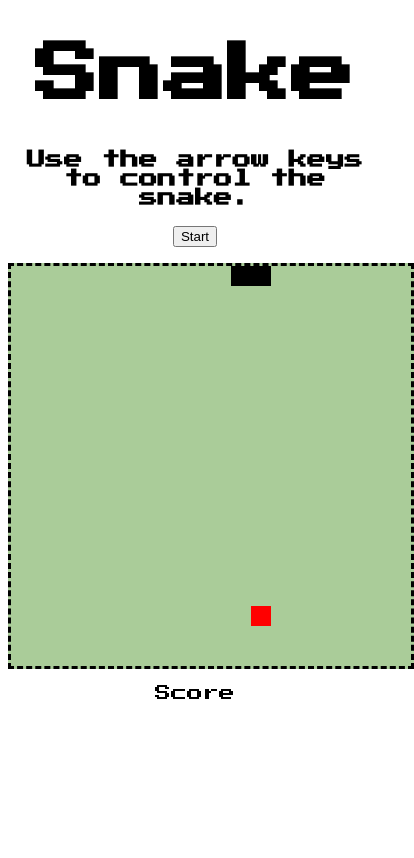
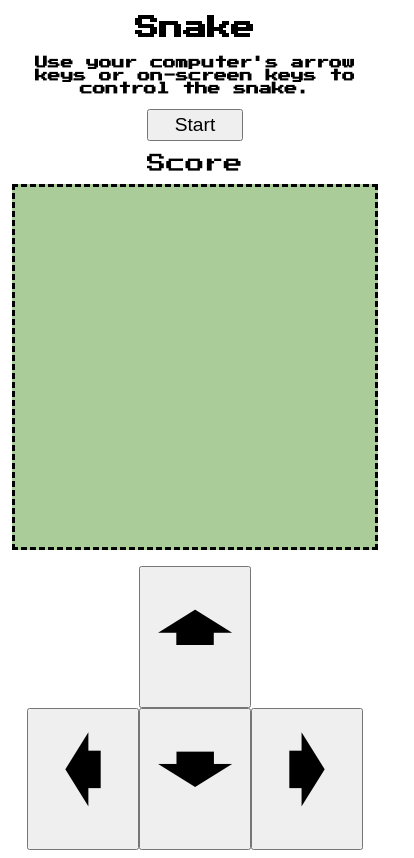
Before and after one commit to al-mun/snake, a plain HTML site: page index.html in a window 390 px wide. Shown: the whole page, 414 px wide, since content can reach past the window. Drawn offline with Linux system fonts and the light colour scheme.

Commit message:
Add files via upload

```diff
--- a/draw.js
+++ b/draw.js
@@ -1,21 +1,23 @@
+
 const canvas = document.querySelector(".canvas");           //Find the class canvas
 const ctx = canvas.getContext("2d");                    //get canvas context
 const scale = 20;                                       //rows and collumns are 10 pixels
 const rows = canvas.height / scale;                     //row are the height divided by 10
 const columns = canvas.width / scale;                   // collumns are the width divided by 10
+var snake;                                      //initialize snake, which will be equal to Snake Function
+const upBtn = document.querySelector(".up")
+const downBtn = document.querySelector(".down")
+const leftBtn = document.querySelector(".left")
+const rightBtn = document.querySelector(".right")
 
-var snake;                                      //initialize snake
 
+function game(){
 (function setup() {                             //initialize
     snake = new Snake();                        //snake
     fruit = new Fruit();                        //fruit
-
     fruit.pickLocation();                       //makes the fruit pick random location!
     //console.log(fruit);
-
     window.setInterval(() => {
-
-
 
         ctx.clearRect (0, 0, canvas.width, canvas.height);      //refresh properly
         fruit.draw();                                           //draw the fruit
@@ -23,22 +25,44 @@ var snake;                                      //initialize snake
         snake.draw();                                           //draw the snake
 
 
-        if (snake.eat(fruit)){
-                                                                //if statement, if snake eats parameter fruit
+        if (snake.eat(fruit)){                               //if statement, if snake eats parameter fruit
             fruit.pickLocation();                                   // fruit picks a new location to appear.
         }
+        snake.checkCollision();                                     //snake will check if there is collision.
+        document.querySelector(".score").innerText = snake.total;   //change the "score" in HTML to snake.total.
+    }, 150);                // times a second draw and update everything
 
-        snake.checkCollision();                                     //snake will check if there is collision.
-        document.getElementsByClassName(".score").innerText = snake.total;   //change the "score" in HTML to snake.total.
-    }, 150);                // times a second draw and update everything
 }());
-
-
 
 window.addEventListener('keydown', ((evt) => {          //add listener(when key is pressed(call it evt)) function
     console.log(evt);
-    const direction = evt.key.replace('Arrow', '');      //
-    //console.log(direction);
-    snake.changeDirection(direction);                    //make snake change direction, with direction being the key pressed by user
+  const direction = evt.key.replace('Arrow', '');      //
+    // console.log(direction);
+
+   snake.changeDirection(direction);                    //make snake change direction, with direction being the key pressed by user
 
 }))
+
+upBtn.addEventListener("click", ((evt)=>{
+    let upString = evt.pointerId.toString()
+    const direction = upString.replace("1", "Up")
+    snake.changeDirection(direction)
+}))
+downBtn.addEventListener("click", ((evt)=>{
+    let downString = evt.pointerId.toString()
+    const direction = downString.replace("1", "Down")
+    snake.changeDirection(direction)
+}))
+leftBtn.addEventListener("click", ((evt)=>{
+    let leftString = evt.pointerId.toString()
+    const direction = leftString.replace("1", "Left")
+    snake.changeDirection(direction)
+}))
+rightBtn.addEventListener("click", ((evt)=>{
+    let rightString = evt.pointerId.toString()
+    const direction = rightString.replace("1", "Right")
+    snake.changeDirection(direction)
+}))
+
+
+}
--- a/index.html
+++ b/index.html
@@ -1,5 +1,7 @@
 <!DOCTYPE html>
 <html>
+    <meta content="width=device-width, initial-scale=1" name="viewport" />
+
     <head>
         <title>Snake</title>
         <link href="snake.css" rel="stylesheet" type="text/css">
@@ -8,18 +10,23 @@
 <body>
     <div class="header">
         <h1 class="title">Snake</h1>
-        <h3 class = "controls">Use the arrow keys to control the snake.</h3>
+        <h3 class = "controls">Use your computer's arrow keys or on-screen keys to control the snake.</h3>
         <input type="button" value="Start" onclick="game()" id="btn"/>
-        <br>
-        <br>
+        <p class="score-title">Score</p>
+        <div class="score"></div>
     </div>
 
-
-    <canvas class="canvas" height="400" width="400" style="background-color: #aacc99">
+    <canvas class="canvas" height="360" width="360" style="background-color: #aacc99">
 
     </canvas>
-    <p class="score-title">Score</p>
-    <div class="score"></div>
+
+
+    <div class="arrows">
+        <button class="up">🡁</button>
+        <button class="down">🡃</button>
+        <button class="left">🡀</button>
+        <button class="right">🡂</button>
+    </div>
 
 
 </body>
--- a/snake.css
+++ b/snake.css
@@ -4,12 +4,98 @@ body{
     text-align: center;
 }
 
+.title{
+    font-size:  2.5rem;
+}
+.controls{
+    font-size: 1.5rem;
+}
+p{
+    font-size: 2rem;
+}
+#btn{
+    margin: 3rem;
+    height: 4rem;
+    width: 6rem;
+    font-size: 2rem;
+}
+.score{
+    margin: 3rem;
+    font-size: 2rem;
+}
+
 .canvas{
     border-style: dashed;
 }
+.up{
+    grid-area: up;
+}
+.down{
+    grid-area: down;
+}
+.left{
+    grid-area: left;
+}
+.right{
+    grid-area: right;
+}
+.arrows{
+    place-content: center;
+    display: grid;
+    grid-template-columns: 6rem 6rem 6rem;
+    grid-template-areas:
+    ". up ."
+    "left down right";
+}
+.arrows button{
+    font-size: 5rem;
 
-@media screen and (max-width: 400px){
+}
+
+/* Extra small devices (phones, 600px and down) */
+@media only screen and (max-width: 600px) {
     .title{
-        font-size: 4rem;
+        font-size: 1.5rem;
+    }
+    .controls{
+        font-size: 1.2rem;
+    }
+    #btn{
+        margin: 0.1rem;
+    }
+    .score-title{
+        font-size: 1.2rem;
+    }
+    .score{
+        margin: 0.7rem;
+        font-size: 2rem;
+    }
+    .arrows{
+        grid-template-columns: 10rem 10rem 10rem;
     }
 }
+@media only screen and (max-width: 500px) {
+    .title{
+        font-size: 1.5rem;
+    }
+    .controls{
+        font-size: 0.8rem;
+    }
+    #btn{
+        height: 2rem;
+        font-size: 1.2rem;
+        margin: 0.09rem;
+    }
+    .score-title{
+        font-size: 1.2rem;
+        margin: 0.7rem;
+    }
+    .score{
+        margin: 0.1rem;
+        font-size: 1.2rem;
+    }
+    .arrows{
+        margin-top: 1rem;
+        grid-template-columns: 7rem 7rem 7rem;
+    }
+}
--- a/snake.js
+++ b/snake.js
@@ -4,70 +4,102 @@ function Snake(){                   //Need to say this because it's refering to
     this.xSpeed = scale * 1;        //initialize the x speed of the snake: move 10px or as fast as scale
     this.ySpeed = 0;
     this.total = 0;
-    this.tail = [];  //store coordinates
+    this.tail = [];  //
 
     this.draw = function() {            //
-        ctx.fillStyle = "black";      //make snake black
-
+        ctx.fillStyle = "black";      //draw snake as black
+        ctx.fillRect(this.x, this.y, scale, scale);      //position snake at 00 with width/height same size as rows/collumns
         for (let i=0; i<this.tail.length; i++){                         //for loop - let i start at 0, while i is less than tail length, increment
-            ctx.fillRect(this.tail[i].x, this.tail[i].y, scale, scale);     //make the tail at coordinates located behind the rect.
+            ctx.fillRect(this.tail[i].x, this.tail[i].y, scale, scale);     //draw the tail at (x,y,width,height)
         }
-        ctx.fillRect(this.x, this.y, scale, scale);         //Return snake to start
     }
 
     this.update = function() {                                  //update function
-        for(let i=0; i<this.tail.length -1; i++){               //for loop,
-            this.tail[i] = this.tail[i +1];
+        for(let i=0; i<this.tail.length - 1; i++){               //for loop, as long as i is less than the length of the tail -1, increase
+            this.tail[i] = this.tail[i + 1];                //
         }
-        this.tail[this.total - 1] = {x: this.x, y: this.y};
 
-        this.x += this.xSpeed;
-        this.y += this.ySpeed;
+        this.tail[this.total - 1] = {x: this.x, y: this.y};     //tail[-1] = x: x, y: y
+        //console.log(this.tail);
+        this.x += this.xSpeed;              //make snake's x coordinate += scale * 1
+        this.y += this.ySpeed;              //make snake's y coordinate += 0
 
-        if (this.x > canvas.width){
-            this.x = 0;
+        if (this.x > canvas.width){             //if x position is greater than the width of canvas (400)
+            this.x = 0;                                 //x coordinate is back at 0
         }
-        if (this.y >= canvas.height){
-            this.y = 0;
+        if (this.y >= canvas.height){           //if y coordinate is >= the height of canvas (400)
+            this.y = 0;                                 //y coordinate is 0
         }
-        if (this.x < 0){
-            this.x = canvas.width;
+        if (this.x < 0){                            //if x is less than 0 (0,0 is at top left corner)
+            this.x = canvas.width;                      //x coordinate is canvas.width (400) make it go to the right side
         }
-        if (this.y < 0){
-            this.y = canvas.height;
+        if (this.y < 0){                            //if y is less than 0, (means it's going up)
+            this.y = canvas.height;                             //y = canvas heigtht (400, all the way at the bottom)
         }
     }
 
-this.changeDirection = function(direction){
-    switch (direction){
+
+    this.changeDirection = function (direction) {
+        //now there are 2 switch statements, with an "if". One for the start of the game, the other for any tail longer than 0.
+        ///////////////////////////////////
+        if (this.tail.length == 0) { ///if it is only one block, at game start, allow movemet in all directions
+          //console.log(this.tail.length);
+          switch (direction) {
             case 'Left':
-        if(!this.xSpeed > 0){
+              //console.log(this.xSpeed);
+              if (this.xSpeed >= 0) {
+                this.xSpeed = -scale * 1;
+                this.ySpeed = 0;
+                //console.log(this.xSpeed);
+              }
+              break;
+            case 'Up':
+              if (this.ySpeed >= 0) { //if going anywhere but down, go up
+                this.xSpeed = 0; //x-axis = 0
+                this.ySpeed = -scale * 1; //y-axis = go up
+              }
+              break;
+            case 'Right':
+              if (this.xSpeed <= 0) {
+                this.xSpeed = scale * 1;
+                this.ySpeed = 0;
+                //	console.log(this.xSpeed);
+              }
+              break;
+            case 'Down': //need to be going up to cancel down
+              if (this.ySpeed <= 0) { //if going anywhere but up, go down
+                this.xSpeed = 0;
+                this.ySpeed = scale * 1;
+              }
+          } //end of switch
+        } else { //the tail is not 0 anymore, it is longer....
+
+          switch (direction) { ////the old, "regular" speed switch statement
+            case 'Left':
+              if (!this.xSpeed > 0) {
                 this.xSpeed = -scale * 1;
                 this.ySpeed = 0;
               }
               break;
             case 'Up':
-        if(!this.ySpeed > 0 ){           //if going anywhere but down, go up
-            this.xSpeed = 0;               //x-axis = 0
-            this.ySpeed = -scale * 1;      //y-axis = go up
+              if (!this.ySpeed > 0) { //if going anywhere but down, go up
+                this.xSpeed = 0; //x-axis = 0
+                this.ySpeed = -scale * 1; //y-axis = go up
               }
               break;
             case 'Right':
-        if(!this.xSpeed > 0){
-            this.xSpeed = scale *1;
+              if (!this.xSpeed > 0) {
+                this.xSpeed = scale * 1;
                 this.ySpeed = 0;
               }
               break;
-       case 'Down':                     //need to be going up to cancel down
-        if(!this.ySpeed > 0){           //if going anywhere but up, go down
+            case 'Down': //need to be going up to cancel down
+              if (!this.ySpeed > 0) { //if going anywhere but up, go down
                 this.xSpeed = 0;
-            this.ySpeed = scale *1;
+                this.ySpeed = scale * 1;
               }
           }
         }
-
-
-
 
 
     this.eat = function(fruit){                         //eat function(parameter: fruit)
@@ -91,4 +123,4 @@ this.changeDirection = function(direction){
                 else{
                     location.reload();
                 }
-}}}}
+}}}}}
```
Also changed, not shown: snakeplayagain.html (added, +148 -0 lines). Lines whose indentation alone changed are shown as unchanged.
